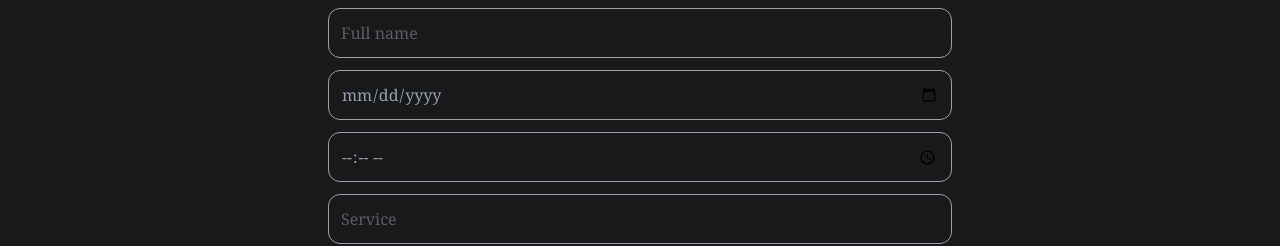
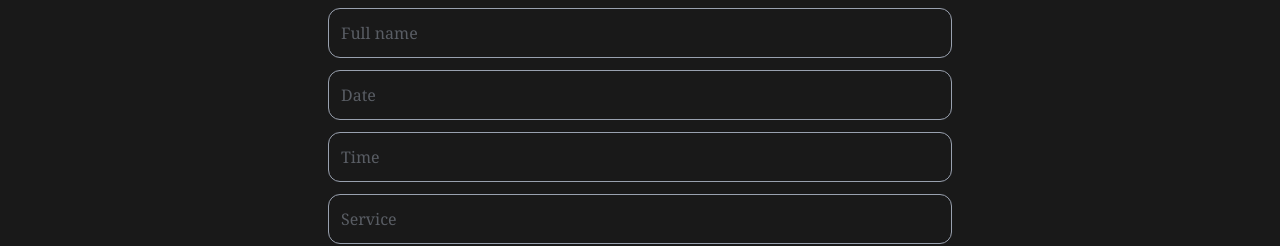
Before and after one commit to emmanuelalabi997-hub/slickcutz, a website: page index.html in a window 1280 px wide. Shown: the part 2506-2752 px from the top of the page. Drawn offline with nearby package versions, Linux system fonts and the light colour scheme; files that its build step writes are made by us from their sources.

Commit message:
updating time and date for better useability

```diff
--- a/index.html
+++ b/index.html
@@ -224,10 +224,10 @@
                 <p class="text-[#dcbc0c] text-2xl">Booking</p>
                 <input type="text" class="w-full p-3 border border-gray-400 rounded-xl text-gray-400" placeholder="Full name"
                 id="FullName" required autocomplete="on">
-                <input type="date"  class="w-full p-3 border border-gray-400 rounded-xl text-gray-400"
-                 id="Date" required autocomplete="on" placeholder="Date">
-                 <input type="time"  class="w-full p-3 border border-gray-400 rounded-xl text-gray-400"
-                 id="Time" required autocomplete="on" placeholder="Time">
+                <input type="text"  class="w-full p-3 border border-gray-400 rounded-xl text-gray-400"
+                 id="Date" required autocomplete="on" placeholder="Date" onfocus="(this.type='date')" onblur="if(!this.value) this.type='text'">
+                 <input type="text"  class="w-full p-3 border border-gray-400 rounded-xl text-gray-400"
+                 id="Time" required autocomplete="on" placeholder="Time" onfocus="(this.type='time')" onblur="if(!this.value) this.type='text'">
                  <input type="text"  class="w-full p-3 border border-gray-400 rounded-xl text-gray-400" placeholder="Service"
                  id="Service" required autocomplete="on" >
                 <button type="submit" class="submit
```
